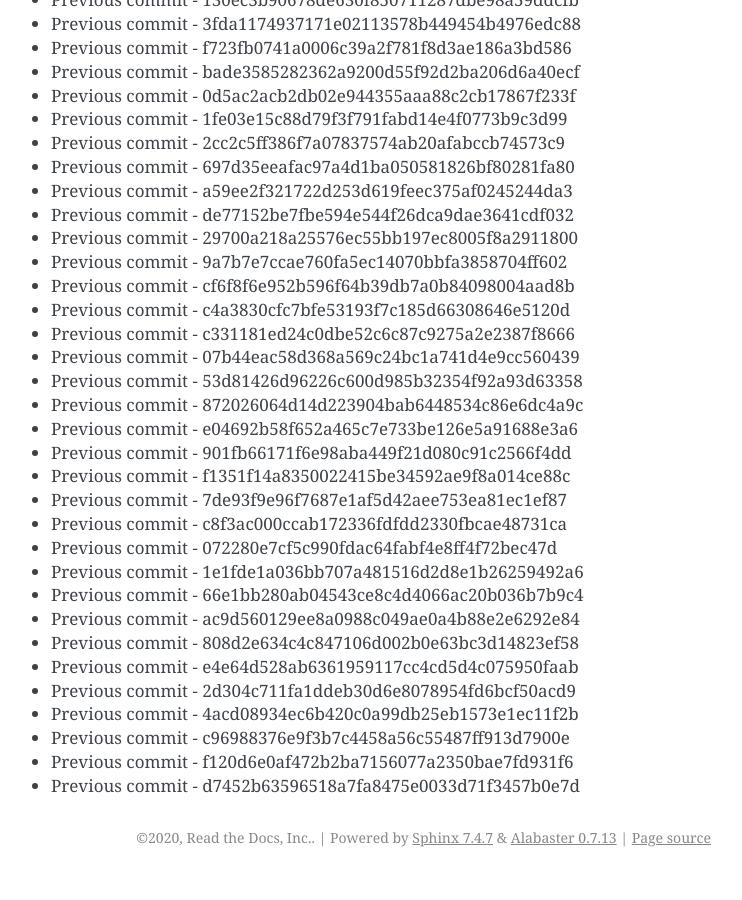
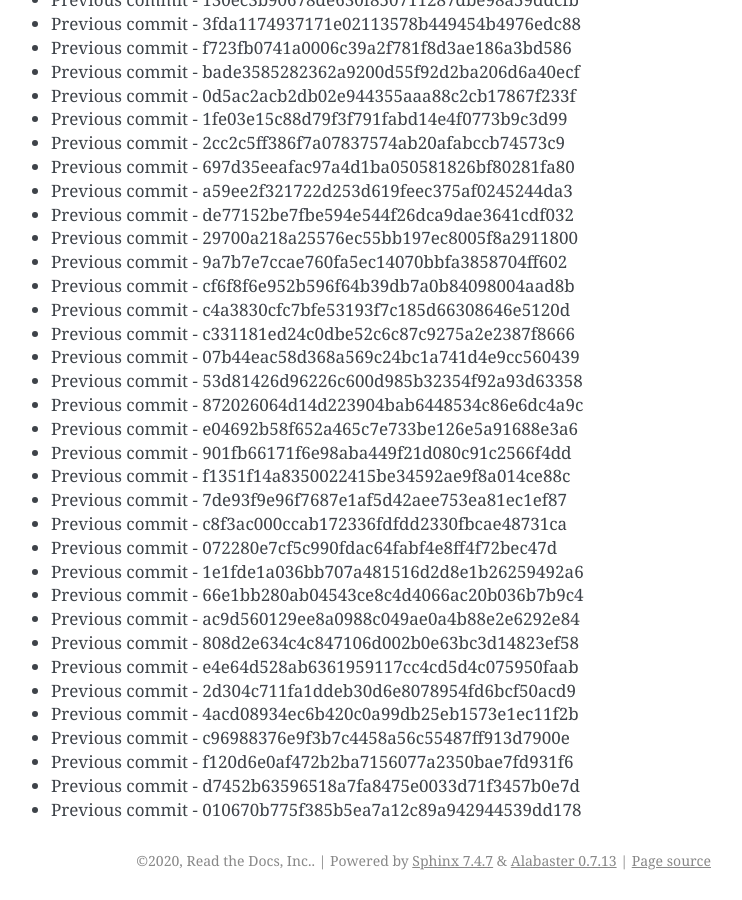
Before and after one commit to readthedocs/rtd-git-stresstest, a Sphinx documentation site: the page built from docs/updates.rst, in a window 1280 px wide and 900 px high, scrolled down 38159 px. Shown: the whole window, without its empty margins (399-1141 px from the left). Built offline with Sphinx 7.4.7, drawn with Linux system fonts in a browser that asks for light colours; before the commit the page ends 39036 px from its top, so only the background shows below that.

Commit message:
Generating commit from previous: 010670b775f385b5ea7a12c89a942944539dd178

```diff
--- a/docs/updates.rst
+++ b/docs/updates.rst
@@ -1635,3 +1635,4 @@ It can be tested for any performance characteristics.
 * Previous commit - c96988376e9f3b7c4458a56c55487ff913d7900e
 * Previous commit - f120d6e0af472b2ba7156077a2350bae7fd931f6
 * Previous commit - d7452b63596518a7fa8475e0033d71f3457b0e7d
+* Previous commit - 010670b775f385b5ea7a12c89a942944539dd178
```
